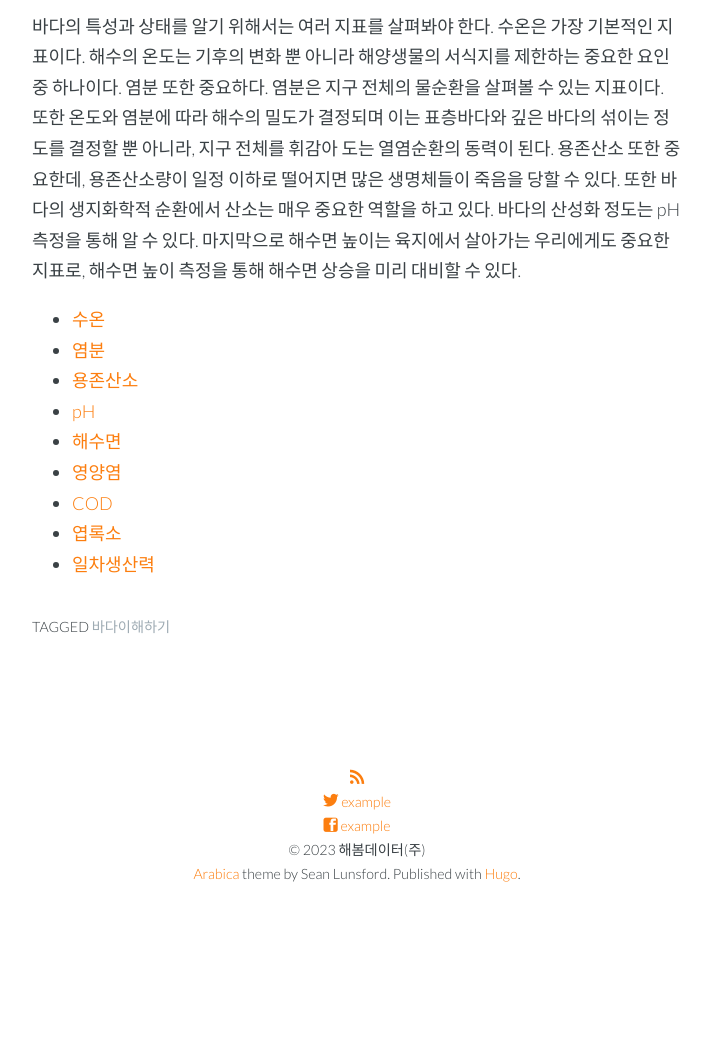
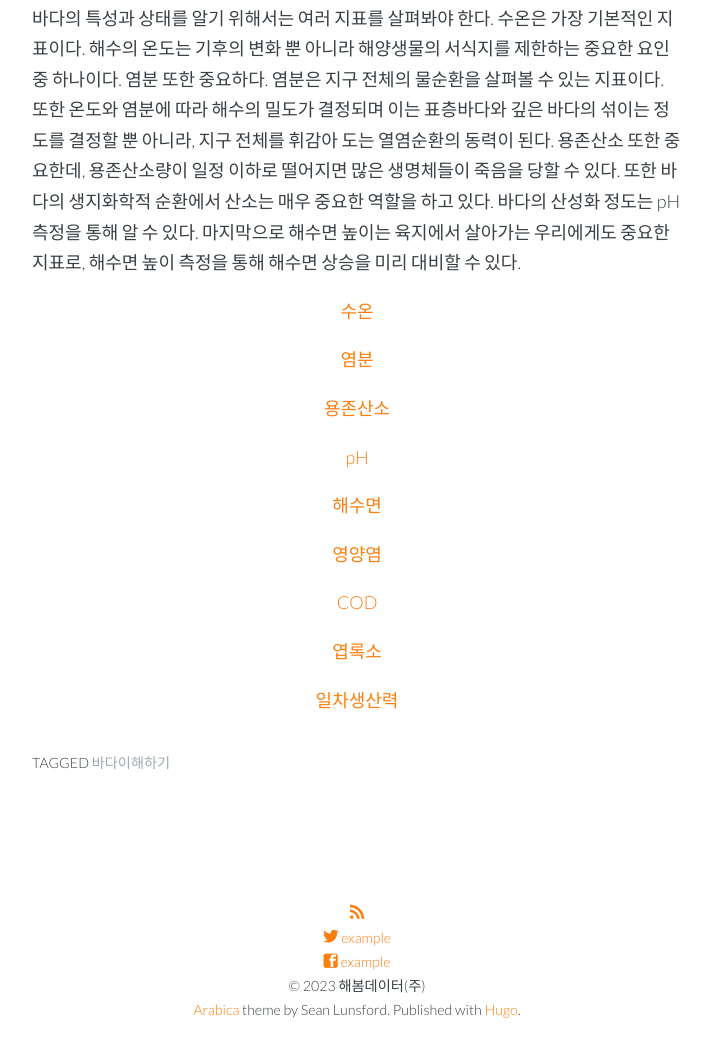
Before and after one commit to Marino89/Marino89.github.io, a plain HTML site: page post/ocean_learned/ch230_ocean_index/index.html in a window 1280 px wide. Shown: the part 656-1696 px from the top of the page, without its empty margins (283-993 px from the left). Before the commit the page ends 1560 px from the top, so only its background shows below. Drawn offline with nearby package versions, Linux system fonts and the light colour scheme.

Commit message:
중앙정렬 ch230

```diff
--- a/post/ocean_learned/ch230_ocean_index/index.html
+++ b/post/ocean_learned/ch230_ocean_index/index.html
@@ -104,20 +104,20 @@
       </section>
     </header>
     <section class="post-content">
-      <h6 id="heading"></h6>
+      <h5 id="heading"></h5>
 <p>바다의 특성과 상태를 알기 위해서는 여러 지표를 살펴봐야 한다. 수온은 가장 기본적인 지표이다. 해수의 온도는 기후의 변화 뿐 아니라 해양생물의 서식지를 제한하는 중요한 요인 중 하나이다. 염분 또한 중요하다. 염분은 지구 전체의 물순환을 살펴볼 수 있는 지표이다. 또한 온도와 염분에 따라 해수의 밀도가 결정되며 이는 표층바다와 깊은 바다의 섞이는 정도를 결정할 뿐 아니라, 지구 전체를 휘감아 도는 열염순환의 동력이 된다.
 용존산소 또한 중요한데, 용존산소량이 일정 이하로 떨어지면 많은 생명체들이 죽음을 당할 수 있다. 또한 바다의 생지화학적 순환에서 산소는 매우 중요한 역할을 하고 있다. 바다의 산성화 정도는 pH 측정을 통해 알 수 있다. 마지막으로 해수면 높이는 육지에서 살아가는 우리에게도 중요한 지표로, 해수면 높이 측정을 통해 해수면 상승을 미리 대비할 수 있다.</p>
-<ul>
-<li><a href="https://Marino89.github.io/post/ocean_learned/ch231_index_temperature/">수온</a></li>
-<li><a href="https://Marino89.github.io/post/ocean_learned/ch232_index_salinity/">염분</a></li>
-<li><a href="https://Marino89.github.io/post/ocean_learned/ch233_index_oxygen/">용존산소</a></li>
-<li><a href="https://Marino89.github.io/post/ocean_learned/ch234_index_ph/">pH</a></li>
-<li><a href="https://Marino89.github.io/post/ocean_learned/ch235_index_sealevel/">해수면</a></li>
-<li><a href="https://Marino89.github.io/post/ocean_learned/ch236_index_nutrient/">영양염</a></li>
-<li><a href="https://Marino89.github.io/post/ocean_learned/ch237_index_cod/">COD</a></li>
-<li><a href="https://Marino89.github.io/post/ocean_learned/ch238_index_chla/">엽록소</a></li>
-<li><a href="https://Marino89.github.io/post/ocean_learned/ch239_index_production/">일차생산력</a></li>
-</ul>
+<div style="text-align: center;">
+<p><a href="https://Marino89.github.io/post/ocean_learned/ch231_index_temperature/">수온</a></p>
+<p><a href="https://Marino89.github.io/post/ocean_learned/ch232_index_salinity/">염분</a></p>
+<p><a href="https://Marino89.github.io/post/ocean_learned/ch233_index_oxygen/">용존산소</a></p>
+<p><a href="https://Marino89.github.io/post/ocean_learned/ch234_index_ph/">pH</a></p>
+<p><a href="https://Marino89.github.io/post/ocean_learned/ch235_index_sealevel/">해수면</a></p>
+<p><a href="https://Marino89.github.io/post/ocean_learned/ch236_index_nutrient/">영양염</a></p>
+<p><a href="https://Marino89.github.io/post/ocean_learned/ch237_index_cod/">COD</a></p>
+<p><a href="https://Marino89.github.io/post/ocean_learned/ch238_index_chla/">엽록소</a></p>
+<p><a href="https://Marino89.github.io/post/ocean_learned/ch239_index_production/">일차생산력</a></p>
+</div>
 
     </section>
     <footer class="post-footer">
```
